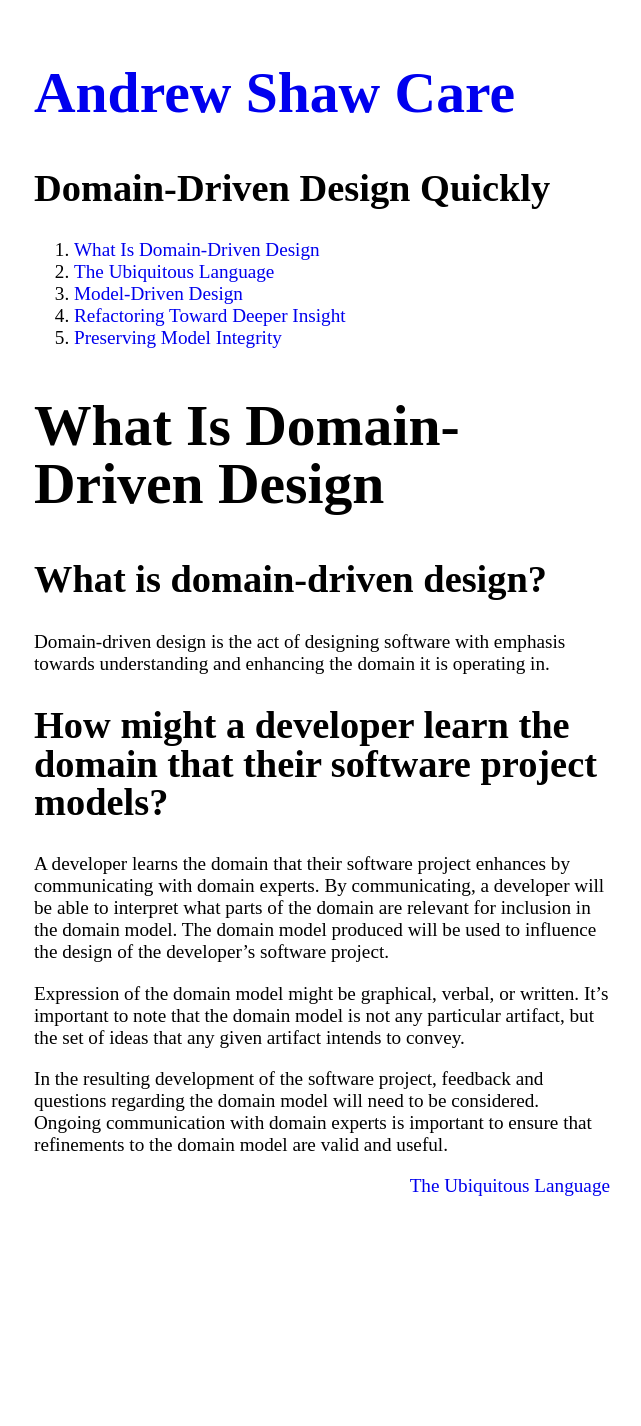
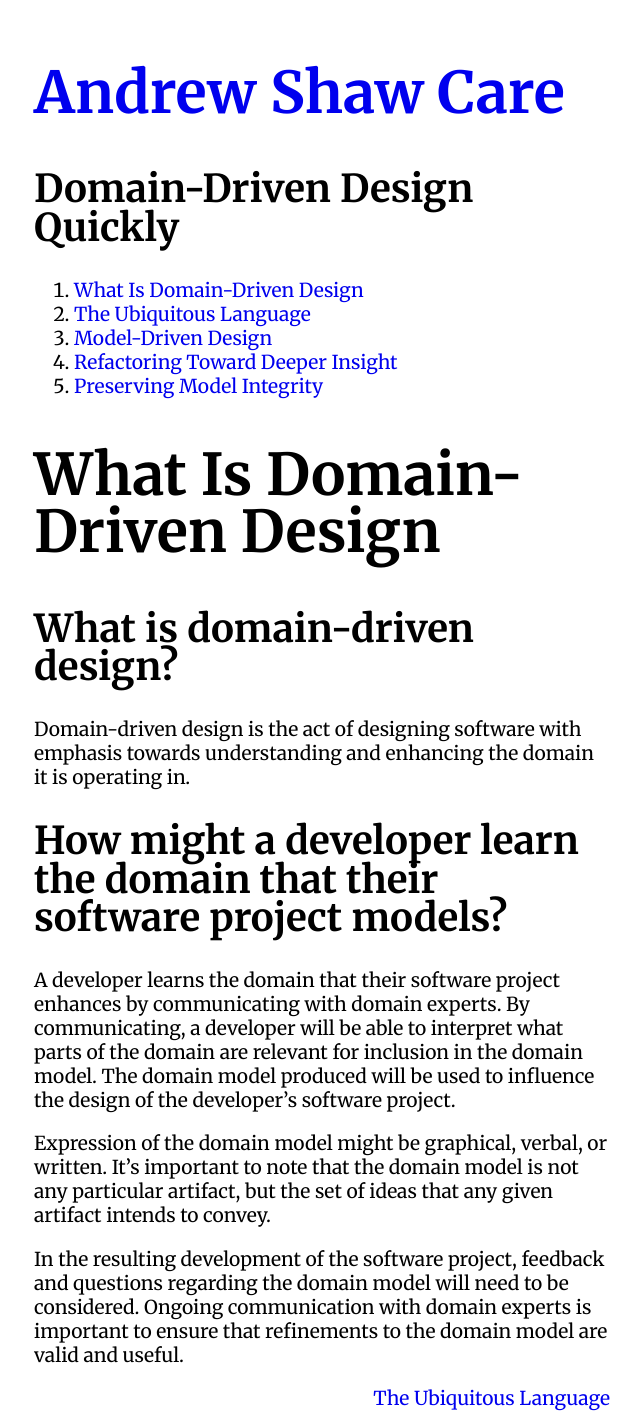
Before and after one commit to andrewshawcare/andrewshawcare.github.io, a Jekyll site: the page built from _domain_driven_design_quickly/what-is-domain-driven-design.md, in a window 1280 px wide. Shown: the whole page, without its empty margins (318-959 px from the left). Built offline with Jekyll 4.4.1, drawn with Linux system fonts in a browser that asks for light colours; before the commit the page ends 1213 px from its top, so only the background shows below that.

Commit message:
Use Merriweather font

```diff
--- a/_includes/head.html
+++ b/_includes/head.html
@@ -1,4 +1,5 @@
 <base href="{{site.baseurl}}">
 <meta name="viewport" content="width=device-width, initial-scale=1" />
 <title>{{ site.data.meta.title }}</title>
+<link href="https://fonts.googleapis.com/css?family=Merriweather:400,400i,700,900" rel="stylesheet">
 <link rel="stylesheet" href="/assets/default.css" />
--- a/assets/default.css
+++ b/assets/default.css
@@ -2,6 +2,7 @@
   margin: 0 auto;
   padding: 1rem;
   max-width: 36rem;
+  font-family: "Merriweather", serif;
   font-size: 1.2rem;
 }
 
```
